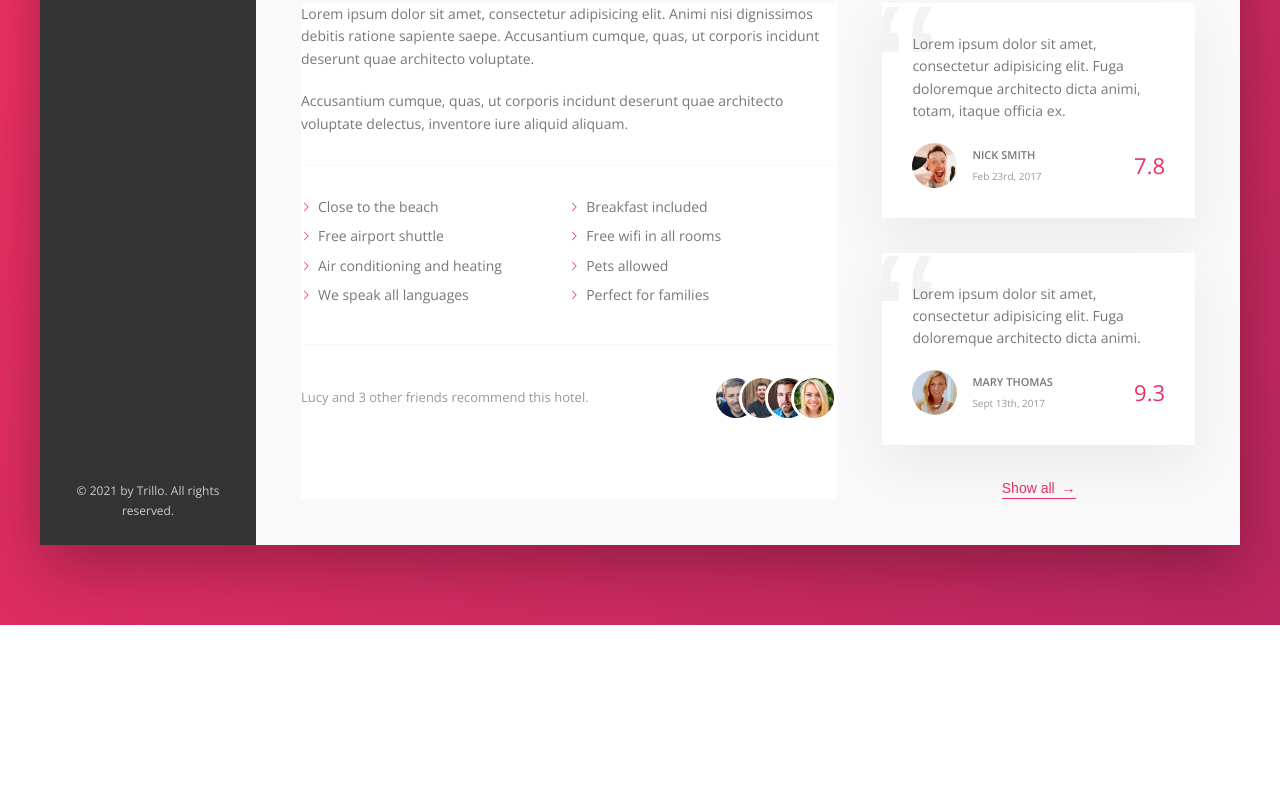
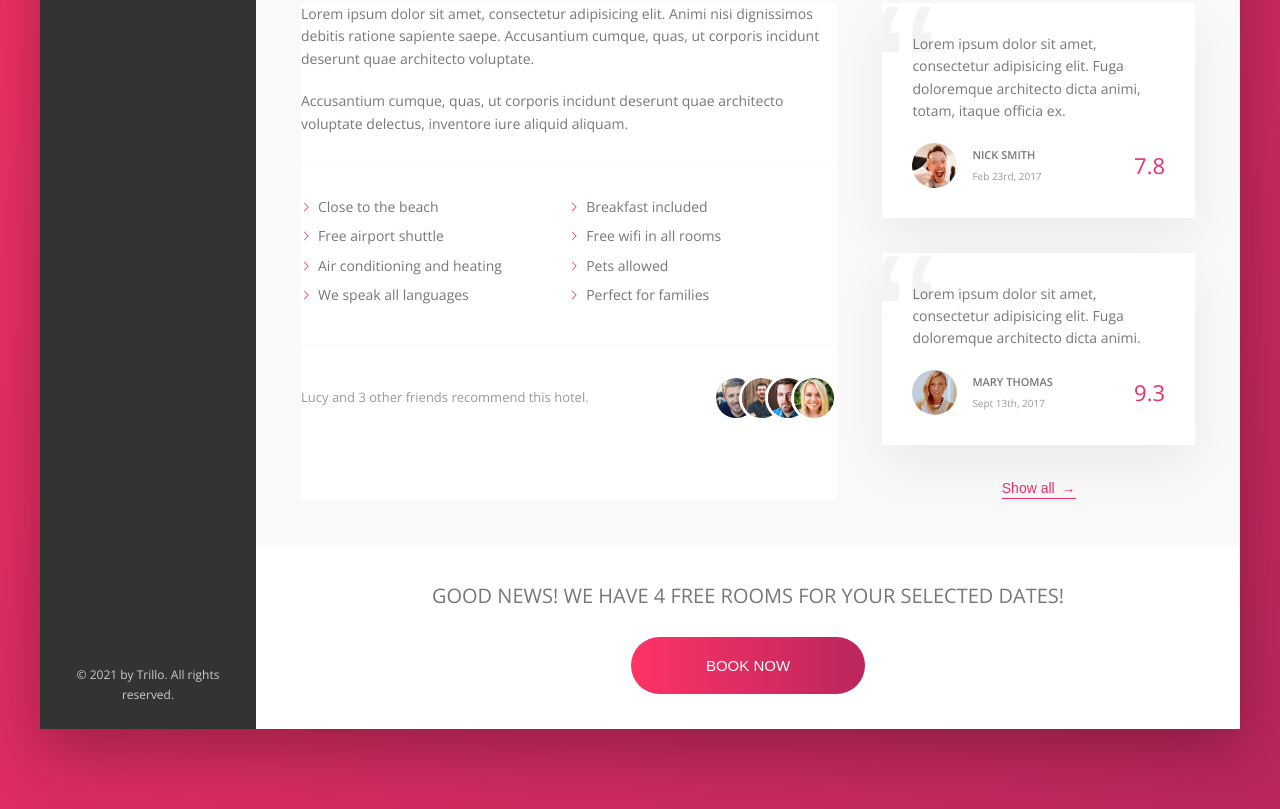
Before and after one commit to chloemk/Trillo, a website: page index.html in a window 1280 px wide. Shown: the part 644-1453 px from the top of the page. Before the commit the page ends 1269 px from the top, so only its background shows below. Drawn offline with nearby package versions, Linux system fonts and the light colour scheme.

Commit message:
build: create CTA button

```diff
--- a/index.html
+++ b/index.html
@@ -197,6 +197,17 @@
                             <button class="btn-inline">Show all <span>&rarr;</span></button>
                         </div>
                     </div>
+
+                    <div class="cta">
+                        <h2 class="cta__book-now">
+                            Good news! We have 4 free rooms for your selected dates!
+                        </h2>
+                        <button class="btn">
+                            <span class="btn__visible">Book now</span>
+                            <span class="btn__invisible">Only 4 rooms left</span>
+                        </button>
+                    </div>
+
                 </main>
             </div>
         </div>
--- a/sass/_components.scss
+++ b/sass/_components.scss
@@ -446,3 +446,75 @@
         z-index: 1;
     }
 }
+
+//////////////////////////////////////
+// CALL TO ACTION
+.cta {
+    padding: 3.5rem 0;
+    text-align: center;
+
+    &__book-now {
+        font-size: 2rem;
+        font-weight: 300;
+        text-transform: uppercase;
+        margin-bottom: 2.5rem;
+    }
+}
+
+//////////////////////////////////////
+// CALL TO ACTION
+.btn {
+    font-size: 1.5rem;
+    font-weight: 300;
+    text-transform: uppercase;
+    border-radius: 100px;
+    border: none;
+    background-image: linear-gradient(
+        to right,
+        var(--color-primary-light),
+        var(--color-primary-dark)
+    );
+    color: #fff;
+    position: relative;
+    overflow: hidden;
+    cursor: pointer;
+
+    & > * {
+        display: inline-block;
+        height: 100%;
+        width: 100%;
+        transition: all 0.2s;
+    }
+
+    &__visible {
+        padding: 2rem 7.5rem;
+    }
+
+    &__invisible {
+        position: absolute;
+        padding: 2rem 0;
+        left: 0;
+        top: -100%;
+    }
+
+    &:hover {
+        background-image: linear-gradient(
+            to left,
+            var(--color-primary-light),
+            var(--color-primary-dark)
+        );
+    }
+
+    &:hover &__visible {
+        transform: translateY(100%);
+    }
+
+    &:hover &__invisible {
+        top: 0;
+    }
+
+    &:focus {
+        outline: none;
+        animation: pulsate 1s infinite;
+    }
+}
```
Also changed, not shown: css/style.css.
